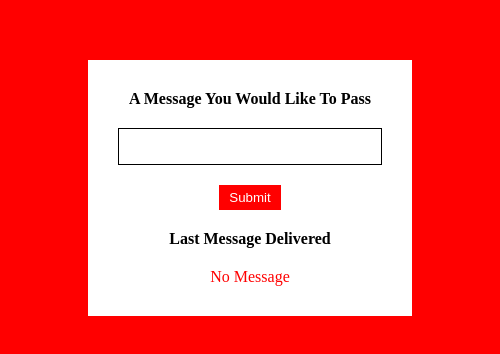
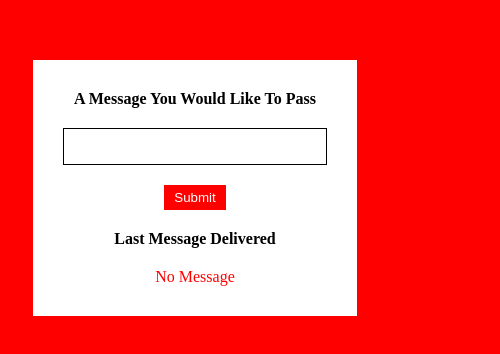
Before and after one commit to timiodulate/outputTheMessage, a plain HTML site: page index2.html in a window 390 px wide. Shown: the part 234-588 px from the top of the page, 500 px wide, since content can reach past the window. Drawn offline with Linux system fonts and the light colour scheme.

Commit message:
fixed responsiveness

```diff
--- a/app.js
+++ b/app.js
@@ -2,6 +2,7 @@ const input = document.querySelector('input');
 const message = document.getElementById('display');
 const button = document.getElementById('btn');
 const warning = document.querySelector('h5');
+// const form = document.querySelector('form');
 
 function displayMessage() {
     if(input.value === ''){
@@ -17,3 +18,4 @@ function displayMessage() {
 };
 
 button.addEventListener('click', displayMessage);
+// form.addEventListener('submit', displayMessage);
--- a/index2.html
+++ b/index2.html
@@ -27,7 +27,7 @@
         display: flex;
         justify-content: center;
         align-items: center;
-        min-width: 500px;
+        width: 100vw;
         height: 100vh;
         background-color: red;
     }
@@ -38,7 +38,6 @@
         justify-content: center;
         align-items: center;
         padding: 30px;
-        /* width: 50px; */
         background-color: white;
     }
 
@@ -71,6 +70,17 @@
     p {
         color: red;
     }
+/*
+    h5 {
+        width: 100%;
+        text-align: center;
+        padding: 10px;
+        margin-bottom: 20px;
+        color: red;
+        background-color: rgb(241, 148, 167);
+        display: none;
+        transition: display .5 ease-in-out;
+    } */
 </style>
 
 <script src="./app2.js"></script>
```
Also changed, not shown: index.html (+1 -1 lines).
